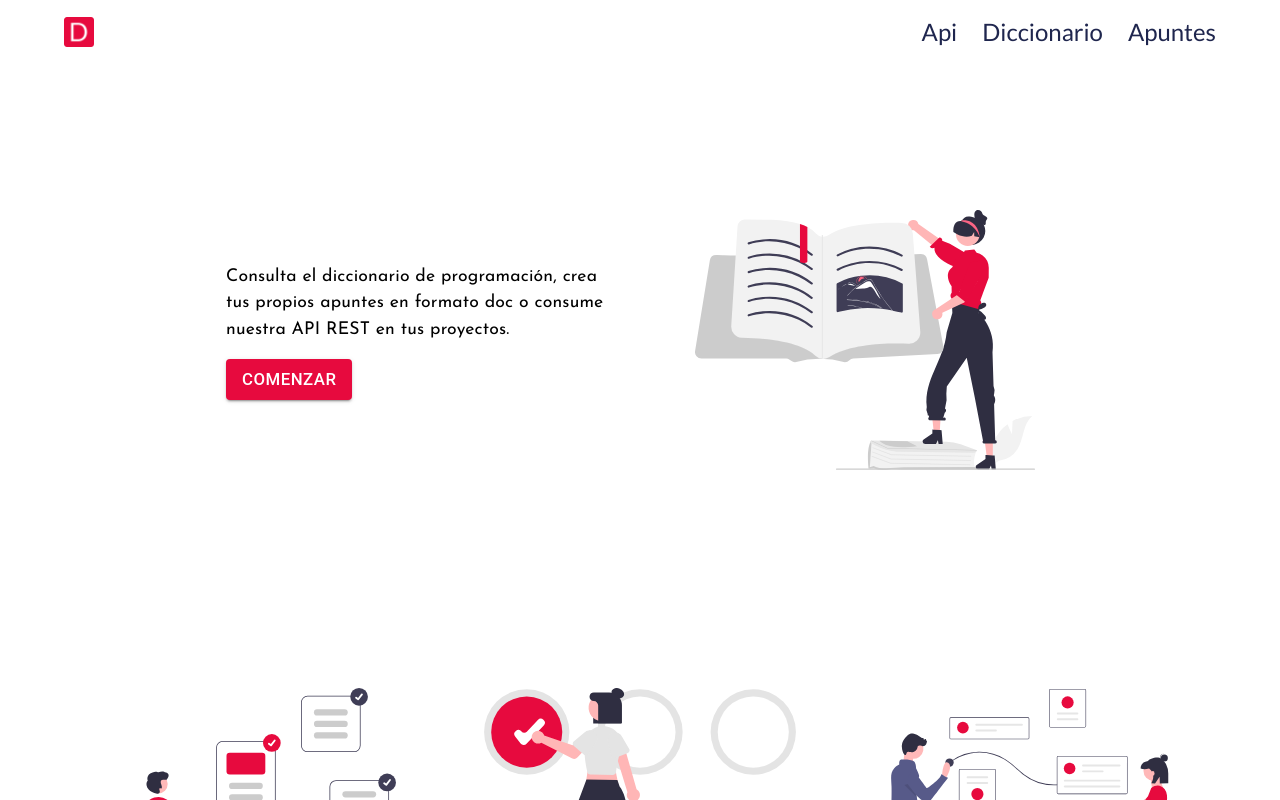
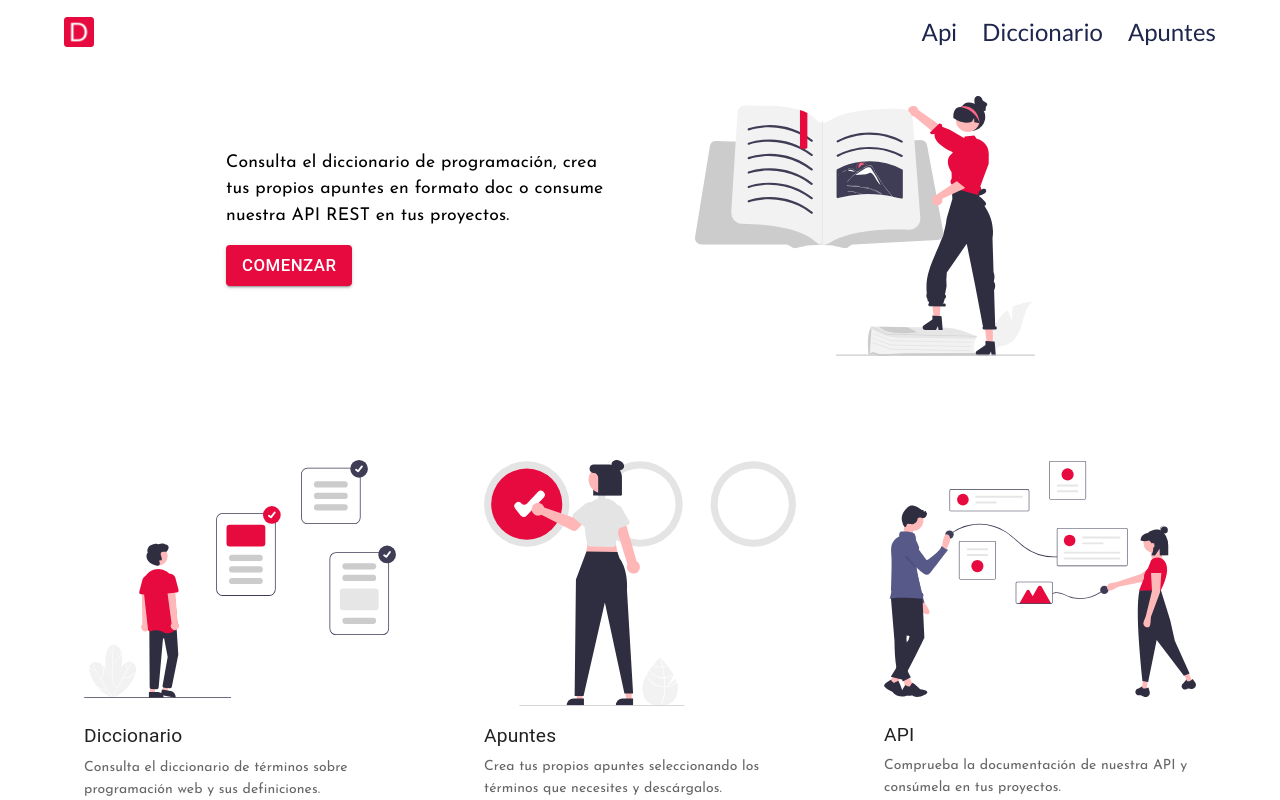
Before and after one commit to diego-rg/react-diccionario-programacion, a React (Create React App) app: page / in a window 1280 px wide. Shown: the top 800 px of the page. Built offline with nearby package versions, Linux system fonts and the light colour scheme; no server answers.

Commit message:
fixed overflow bug home

```diff
--- a/src/components/Home.js
+++ b/src/components/Home.js
@@ -9,7 +9,6 @@ const Home = () => {
   return (
     <Container
       component="main"
-      maxWidth="none"
       sx={{
         marginY: 4,
         display: "flex",
@@ -24,7 +23,6 @@ const Home = () => {
         alignItems="center"
         justifyContent="center"
         maxWidth="md"
-        sx={{ height: "70vh" }}
       >
         <Grid item xs={12} sm={12} md={6}>
           <Typography
```
